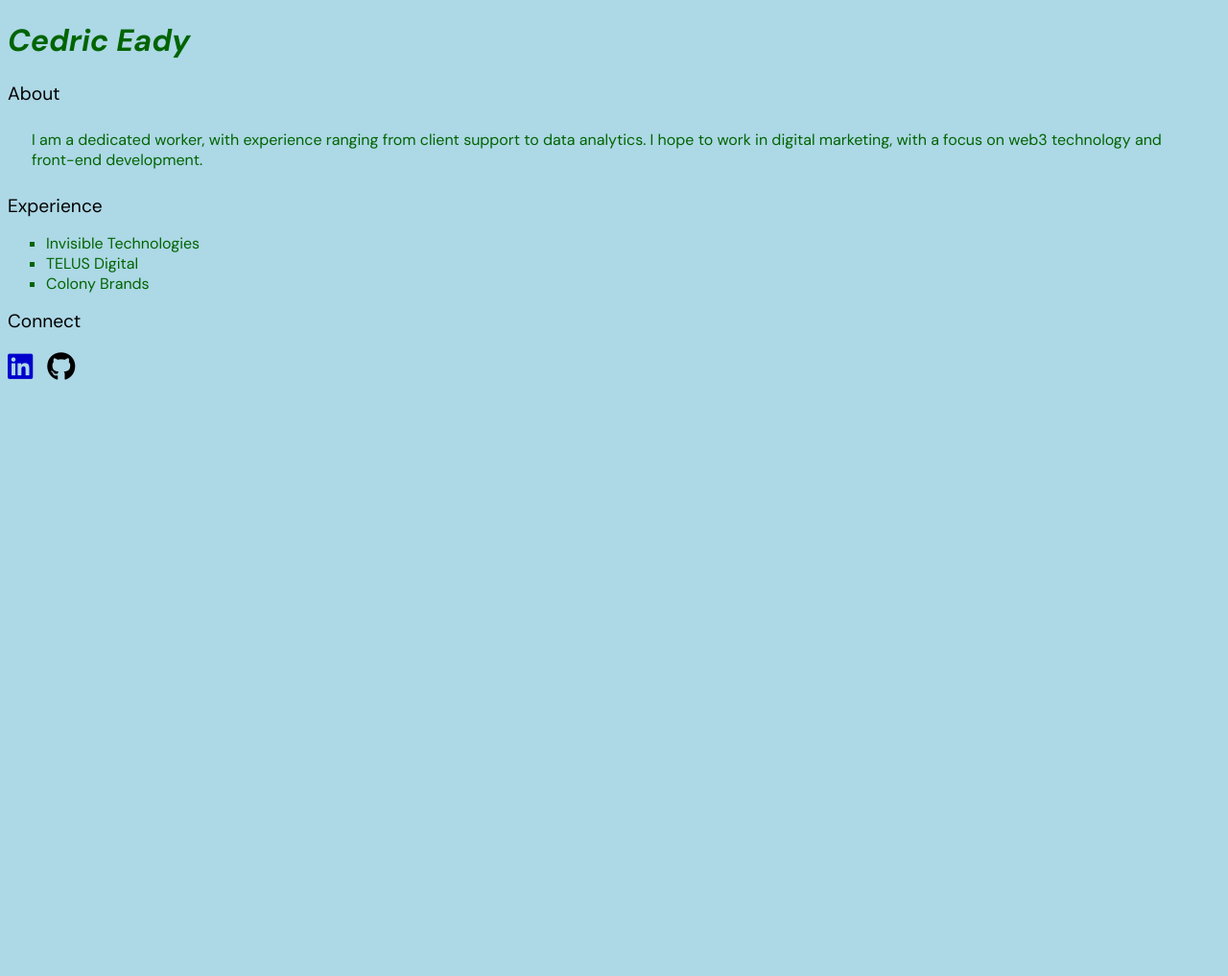
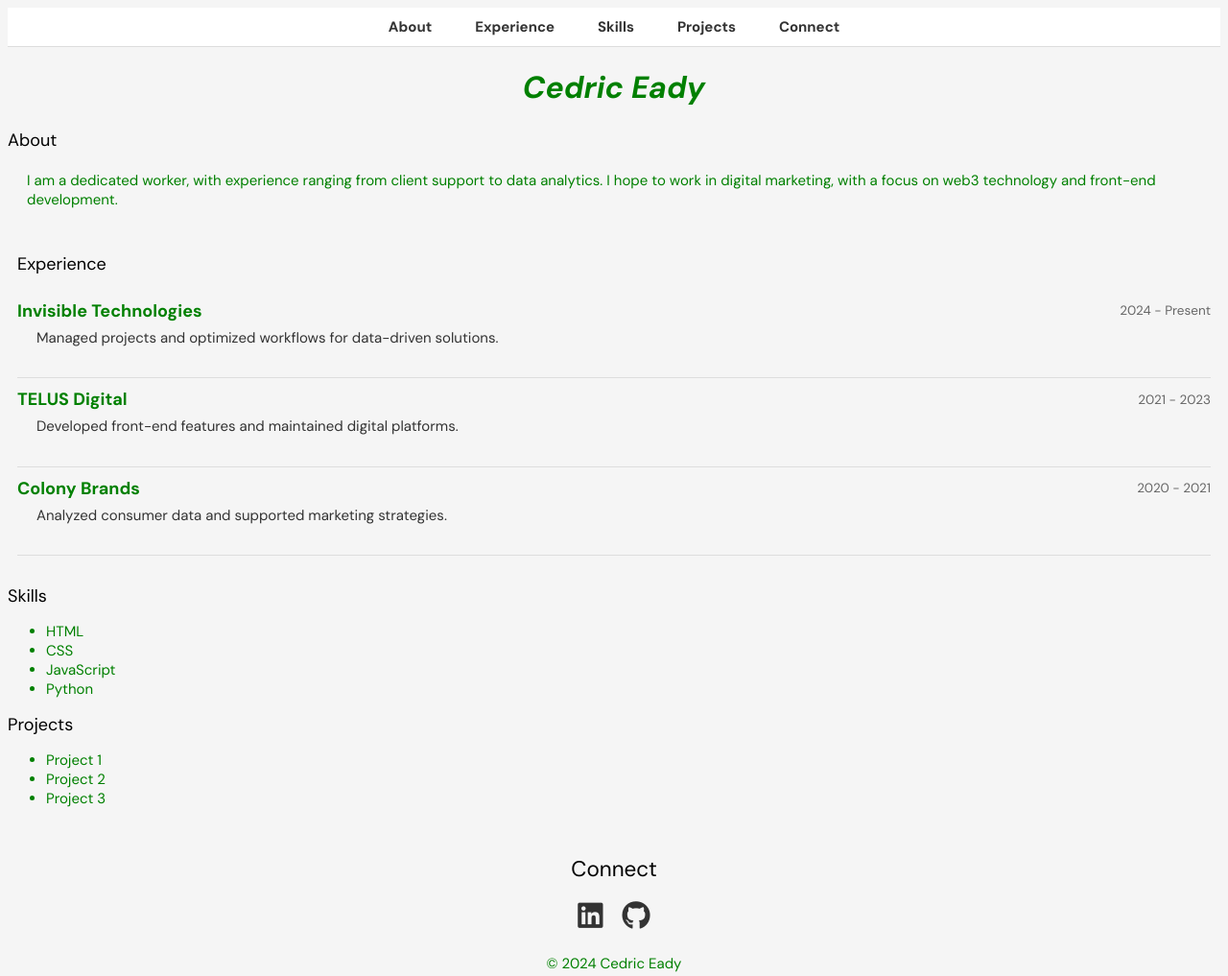
Before and after one commit to cedric22e/cedric-eady-jupiter, a plain HTML site: page index.html in a window 1280 px wide. Shown: the whole page at 96% size. Before the commit the page ends 800 px from the top, so only its background shows below. Drawn offline with Linux system fonts and the light colour scheme.

Commit message:
formatted styles added

```diff
--- a/css/index.css
+++ b/css/index.css
@@ -1,7 +1,7 @@
 /* coloring */
 body {
-    background-color: lightblue;
-    color: darkgreen;
+    background-color: whitesmoke;
+    color: green;
 }
 
 /* google font */
@@ -11,22 +11,24 @@ body {
 
 /* margins */
 p {
-    margin: 25px;
+    margin: 20px;
 }
 
 /* font size and weight */
 body {
-    font-size: 16px;
+    font-size: 15px;
 }
+
 h2 {
     font-size: 120%;
     font-weight: 400;
     color:black
 }
+
 h1 {
     font-size: 32px;
     font-style: italic;
-    text-align: left;
+    text-align: center;
 }
 
 /* experience list */
@@ -35,18 +37,113 @@ h1 {
 }
 
 /* connect list */
-.my-icons {
+#connect {
+    text-align: center;
+    margin: 20px 0;
+    padding: 10px;
+}
+
+#connect h2 {
+    font-size: 1.5em;
+    margin-bottom: 15px;
+}
+
+#connect .my-icons {
     display: flex;
-    gap: 15px;
-    justify-content: flex-start;
-    margin-top: 10px;
+    justify-content: center;
+    gap: 20px;
 }
-.linkedin-icon {
-    font-size: 30px;
-    color: mediumblue;
+
+#connect .my-icons a {
+    text-decoration: none;
+    color: #333;
+    font-size: 2em;
+    transition: transform 0.3s ease, color 0.3s ease;
 }
-.github-icon {
-    font-size: 30px;
-    color: black;
-    text-decoration: none;
+
+#connect .my-icons a:hover {
+    transform: scale(1.2);
+    color: #4b7c96;
 }
+
+#connect .linkedin-icon:hover {
+    color: #0077b5;
+}
+
+#connect .github-icon:hover {
+    color: #333;
+}
+
+/* navigation section */
+nav {
+    position: sticky;
+    top: 0;
+    background-color: #fff;
+    z-index: 1000;
+    padding: 10px;
+    display: flex;
+    justify-content: center;
+    border-bottom: 1px solid #ddd;
+}
+
+nav ul {
+    list-style: none;
+    margin: 0;
+    padding: 0;
+    display: flex;
+    gap: 25px;
+}
+
+nav ul li {
+    display: inline;
+}
+
+nav ul li a {
+    text-decoration: none; /* remove underline */
+    color: #333;
+    font-weight: bold;
+    padding: 5px 10px;
+    border-radius: 5px;
+    transition: background-color 0.3s ease;
+}
+
+nav ul li a:hover {
+    background-color: #f0f0f0;
+    color: #000;
+}
+
+/* experience section */
+#experience {
+    margin: 20px 0;
+    padding: 10px;
+}
+
+#experience .job {
+    display: flex;
+    flex-direction: column;
+    border-bottom: 1px solid #ddd;
+    padding: 10px 0;
+}
+
+#experience .job-header {
+    display: flex;
+    justify-content: space-between;
+    align-items: center;
+}
+
+#experience .job-title {
+    font-weight: bold;
+    font-size: 1.2em;
+}
+
+#experience .job-dates {
+    font-size: 0.9em;
+    color: #666;
+}
+
+#experience .job-description {
+    margin-top: 5px;
+    font-size: 1em;
+    color: #333;
+    line-height: 1.5;
+}
--- a/index.html
+++ b/index.html
@@ -12,6 +12,16 @@
         <link href="https://cdnjs.cloudflare.com/ajax/libs/font-awesome/6.0.0/css/all.min.css" rel="stylesheet">
     </head>
 
+    <nav>
+        <ul>
+            <li><a href="#about">About</a></li>
+            <li><a href="#experience">Experience</a></li>
+            <li><a href="#skills">Skills</a></li>
+            <li><a href="#projects">Projects</a></li>
+            <li><a href="#connect">Connect</a></li>
+        </ul>
+    </nav>
+
     <body>
         <h1> Cedric Eady </h1>
 
@@ -23,16 +33,50 @@
         </section>
 
         <section id="experience">
-        <h2> Experience </h2>
+            <h2>Experience</h2>
+            <div class="job">
+                <div class="job-header">
+                    <span class="job-title">Invisible Technologies</span>
+                    <span class="job-dates">2024 - Present</span>
+                </div>
+                <p class="job-description">Managed projects and optimized workflows for data-driven solutions.</p>
+            </div>
+            <div class="job">
+                <div class="job-header">
+                    <span class="job-title">TELUS Digital</span>
+                    <span class="job-dates">2021 - 2023</span>
+                </div>
+                <p class="job-description">Developed front-end features and maintained digital platforms.</p>
+            </div>
+            <div class="job">
+                <div class="job-header">
+                    <span class="job-title">Colony Brands</span>
+                    <span class="job-dates">2020 - 2021</span>
+                </div>
+                <p class="job-description">Analyzed consumer data and supported marketing strategies.</p>
+            </div>
+        </section>
+
+        <section id="skills">
+        <h2> Skills </h2>
         <ul>
-            <li> Invisible Technologies </li>
-            <li> TELUS Digital </li>
-            <li> Colony Brands </li>
+            <li> HTML </li>
+            <li> CSS </li>
+            <li> JavaScript </li>
+            <li> Python </li>
+        </section>
+
+        <section id="projects">
+        <h2> Projects </h2>
+        <ul>
+            <li> Project 1 </li>
+            <li> Project 2 </li>
+            <li> Project 3 </li>
         </ul>
         </section>
 
         <section id="connect">
-            <h2> Connect </h2>
+            <h2>Connect</h2>
             <div class="my-icons">
                 <a href="https://www.linkedin.com/in/cedriceady/" target="_blank" class="linkedin-icon">
                     <i class="fab fa-linkedin"></i>
@@ -41,7 +85,8 @@
                     <i class="fab fa-github"></i>
                 </a>
             </div>
-        </section>
     </body>
 
+    <footer>
+        <p> &copy; 2024 Cedric Eady </p>
 </html>
```
Lines whose indentation alone changed are shown as unchanged.
